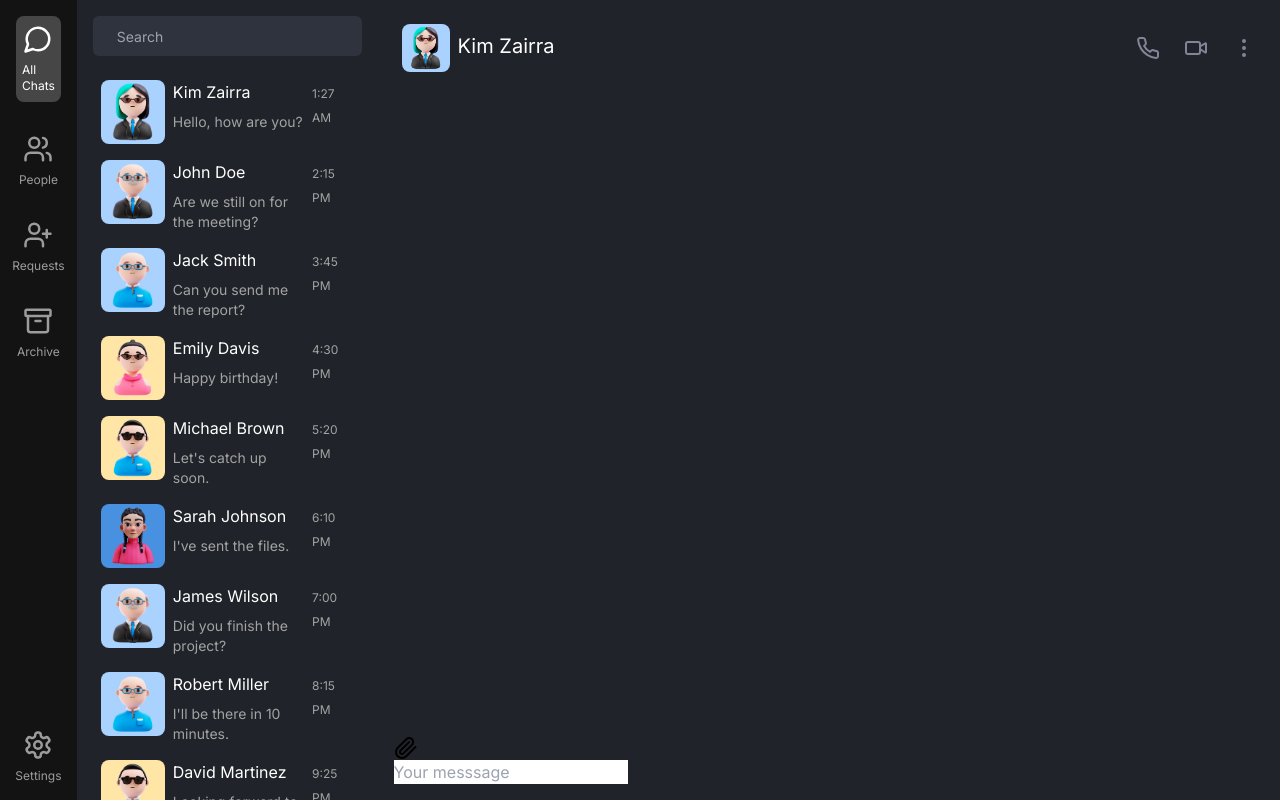
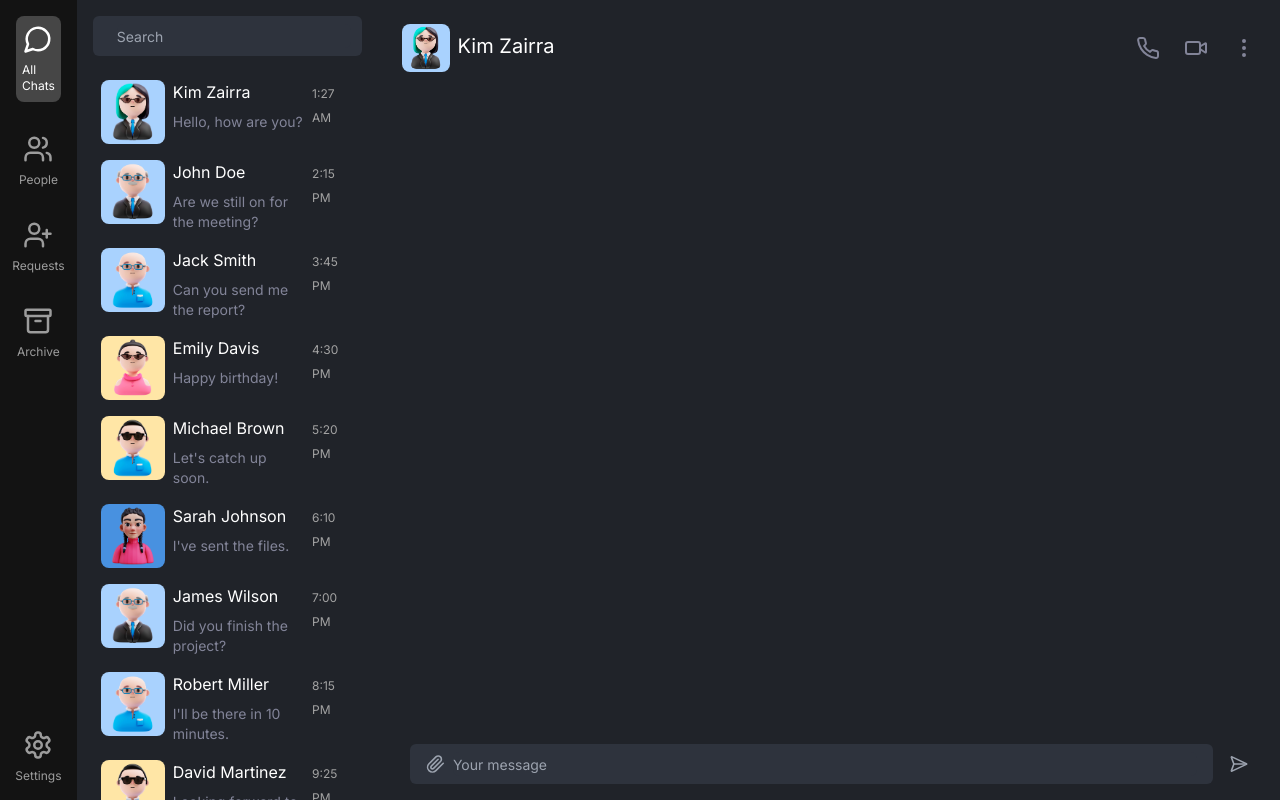
Before and after one commit to justinherrera/next-chat-app, a Next.js app: page / in a window 1280 px wide. Built offline with nearby package versions, Linux system fonts and the light colour scheme.

Commit message:
complete ui of chat input with send button

```diff
--- /dev/null
+++ b/src/app/components/chat-input.tsx
@@ -0,0 +1,10 @@
+import { Paperclip } from "lucide-react";
+
+export default function ChatInput() {
+  return (
+    <div className="flex justify-start items-center bg-[#2E333D] rounded-md py-2 px-4 space-x-2 w-full mr-4 ">
+      <Paperclip color="#9CA3AF" size={20} />
+      <input type="text" className="bg-[#2E333D] rounded-md placeholder:text-sm w-full focus:outline-none text-[#9CA3AF]" placeholder="Your message" />
+    </div>
+  )
+}
--- a/src/app/components/conversation.tsx
+++ b/src/app/components/conversation.tsx
@@ -1,14 +1,15 @@
-import { EllipsisVertical, Paperclip } from "lucide-react";
+import { EllipsisVertical, Mic, Paperclip, SendHorizontal } from "lucide-react";
 import Image from "next/image";
 import UserChatInfo from "@/app/components/user-chat-info";
+import ChatInput from "./chat-input";
 
 export default function Conversation() {
   return (
     <div className="p-4 w-[75%] flex flex-col">
       <UserChatInfo />
-      <div className="mt-auto">
-        <Paperclip />
-        <input type="text" className="" placeholder="Your messsage" />
+      <div className="flex items-center mt-auto px-4">
+        <ChatInput />
+        <SendHorizontal color="#9CA3AF" size={20} className="cursor-pointer" />
       </div>
 
     </div>
--- a/src/app/components/user-chat.tsx
+++ b/src/app/components/user-chat.tsx
@@ -7,7 +7,7 @@ export default function UserChat({ user, key }: { user: any, key: number }) {
       <Image src={user.avatar} className="rounded-lg w-16 h-16" alt="avatar" width={500} height={500} />
       <div className="flex flex-col space-y-1 w-full">
         <span className="text-white mb-1">{user.name}</span>
-        <span className="text-sm text-[#a3a3a3]">{user.message}</span>
+        <span className="text-sm text-[#828498]">{user.message}</span>
       </div>
       <div className="w-20 ">
         <span className="text-xs text-[#a3a3a3]">{user.time}</span>
```
